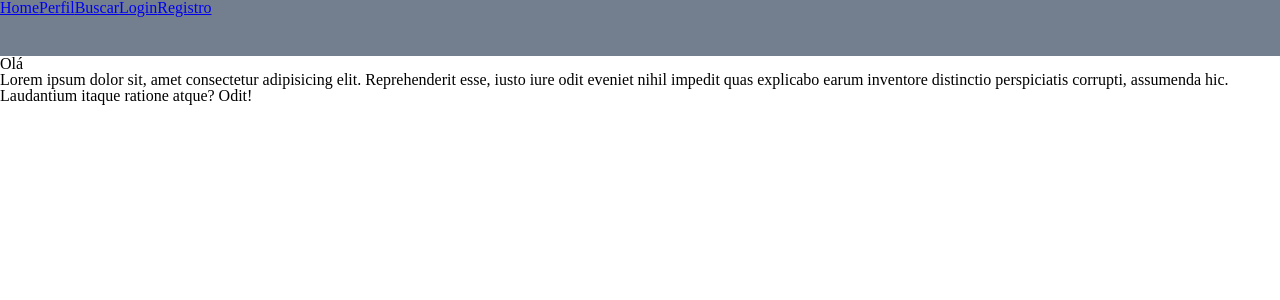
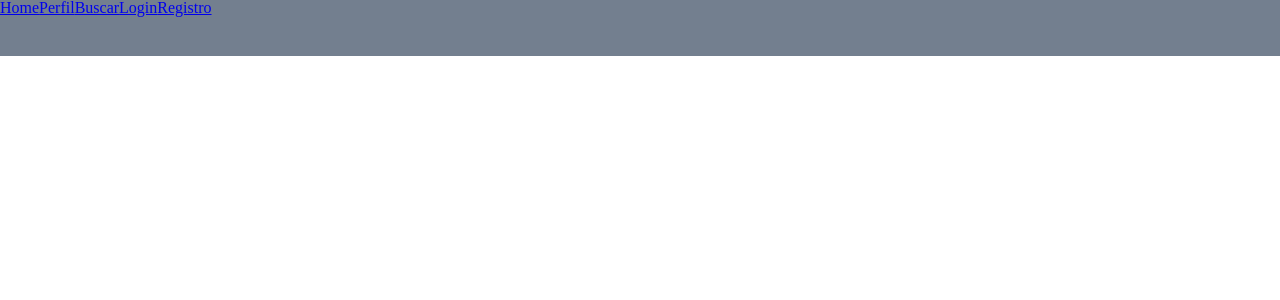
Before and after one commit to Yan-Fonseca/TuneTown, a Vue app: page /login in a window 1280 px wide. Shown: the top 300 px of the page. Built offline with nearby package versions, Linux system fonts and the light colour scheme; a web font is replaced by a local one.

Commit message:
Estrutura de pacotes e arquivos da Home Page

```diff
--- a/src/components/HelloWorld.vue
+++ /dev/null
@@ -1,17 +0,0 @@
-<template>
-  <div class="hello">
-    <h1>Olá</h1>
-    <p>Lorem ipsum dolor sit, amet consectetur adipisicing elit. Reprehenderit esse, iusto iure odit eveniet nihil impedit quas explicabo earum inventore distinctio perspiciatis corrupti, assumenda hic. Laudantium itaque ratione atque? Odit!</p>
-  </div>
-</template>
-
-<script>
-export default {
-  name: 'HelloWorld'
-}
-</script>
-
-<!-- Add "scoped" attribute to limit CSS to this component only -->
-<style scoped>
-
-</style>
--- /dev/null
+++ b/src/components/Home/Home.vue
@@ -0,0 +1,15 @@
+<template>
+    <div class="Home">
+
+    </div>
+</template>
+
+<script>
+    export default {
+        name: 'HomePage'
+    }
+</script>
+
+<style scoped>
+
+</style>
--- a/src/views/HomeView.vue
+++ b/src/views/HomeView.vue
@@ -1,17 +1,17 @@
 <template>
   <div class="home">
-    <HelloWorld/>
+    <HomePage/>
   </div>
 </template>
 
 <script>
 // @ is an alias to /src
-import HelloWorld from '@/components/HelloWorld.vue'
+import HomePage from '@/components/Home/Home.vue'
 
 export default {
   name: 'HomeView',
   components: {
-    HelloWorld
+    HomePage
   }
 }
 </script>
```
